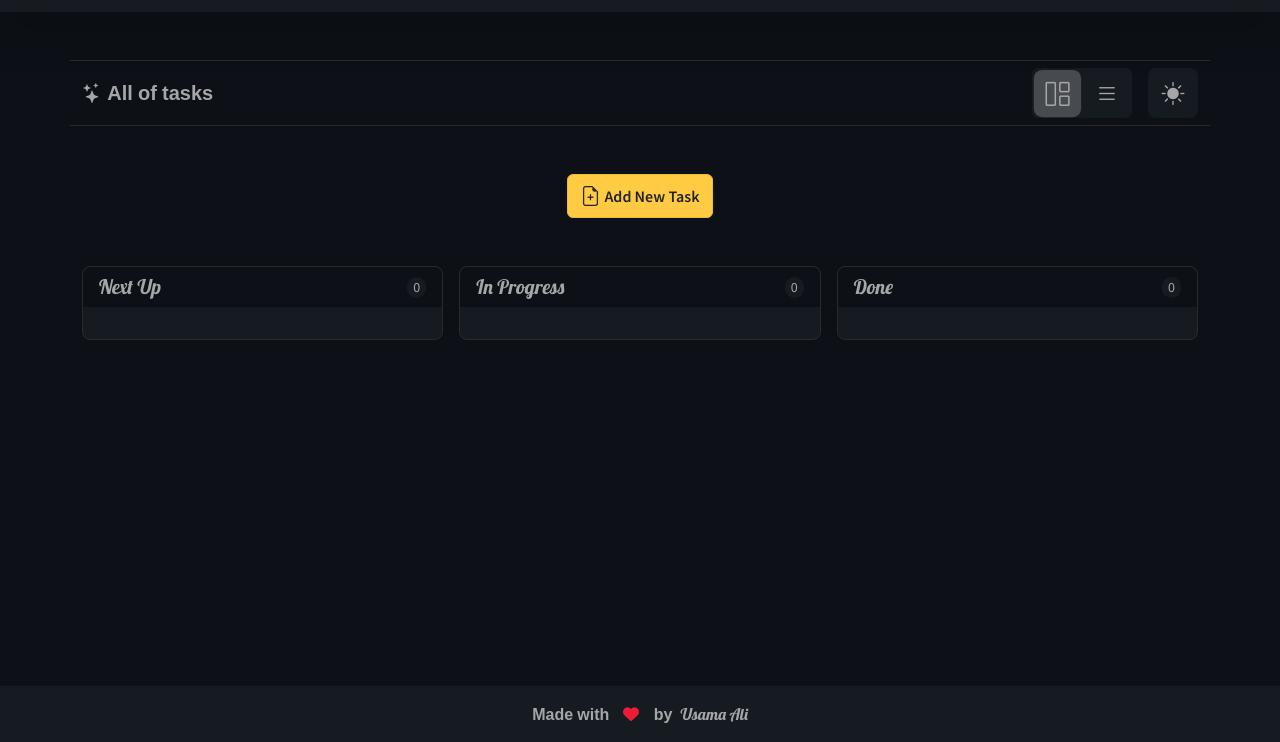
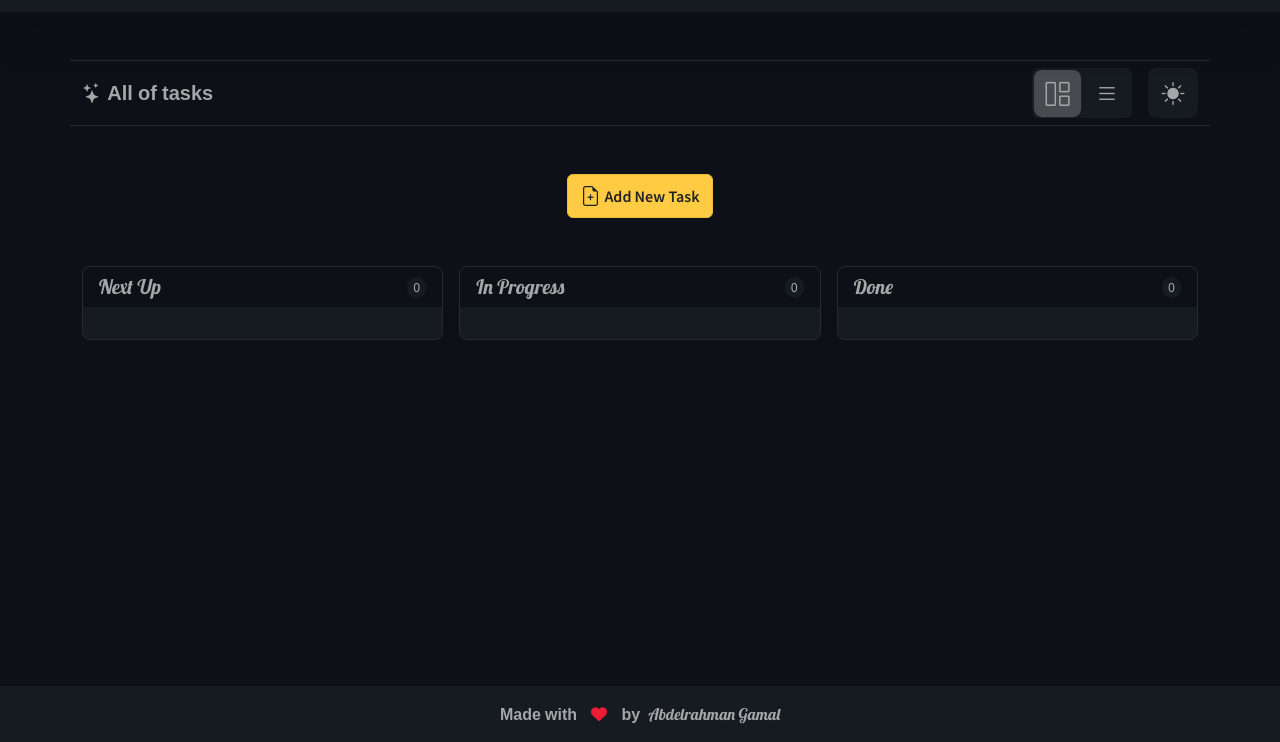
Before and after one commit to abdogamal0011/to-do-list, a plain HTML site: page index.html in a window 1280 px wide. Shown: the part 58-800 px from the top of the page. Drawn offline with Linux system fonts and the light colour scheme; files whose address does not match are found by name.

Commit message:
sec commit

```diff
--- a/index.html
+++ b/index.html
@@ -197,10 +197,10 @@
         <p class="copyright m-0 fs-6 fw-bold">
           Made with <i class="fa-solid fa-heart fa-beat mx-2"></i> by
           <a
-            href="https://www.linkedin.com/in/usamaali-dev/"
+            href="https://www.linkedin.com/in/abdelrahman-gamal-569b99252/"
             class="text-decoration-none fw-normal d-inline-block"
             target="_blank"
-            >Usama Ali</a
+            >Abdelrahman Gamal</a
           >
         </p>
       </div>
```
